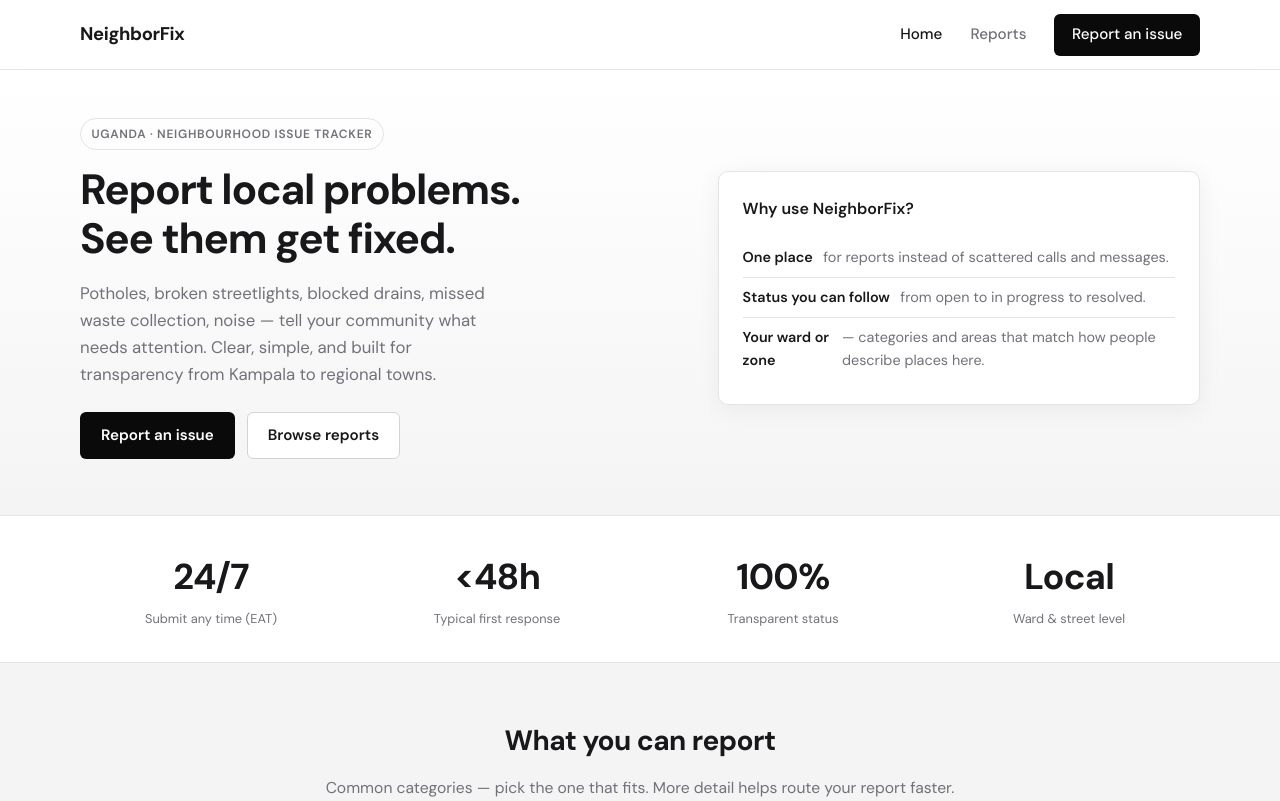
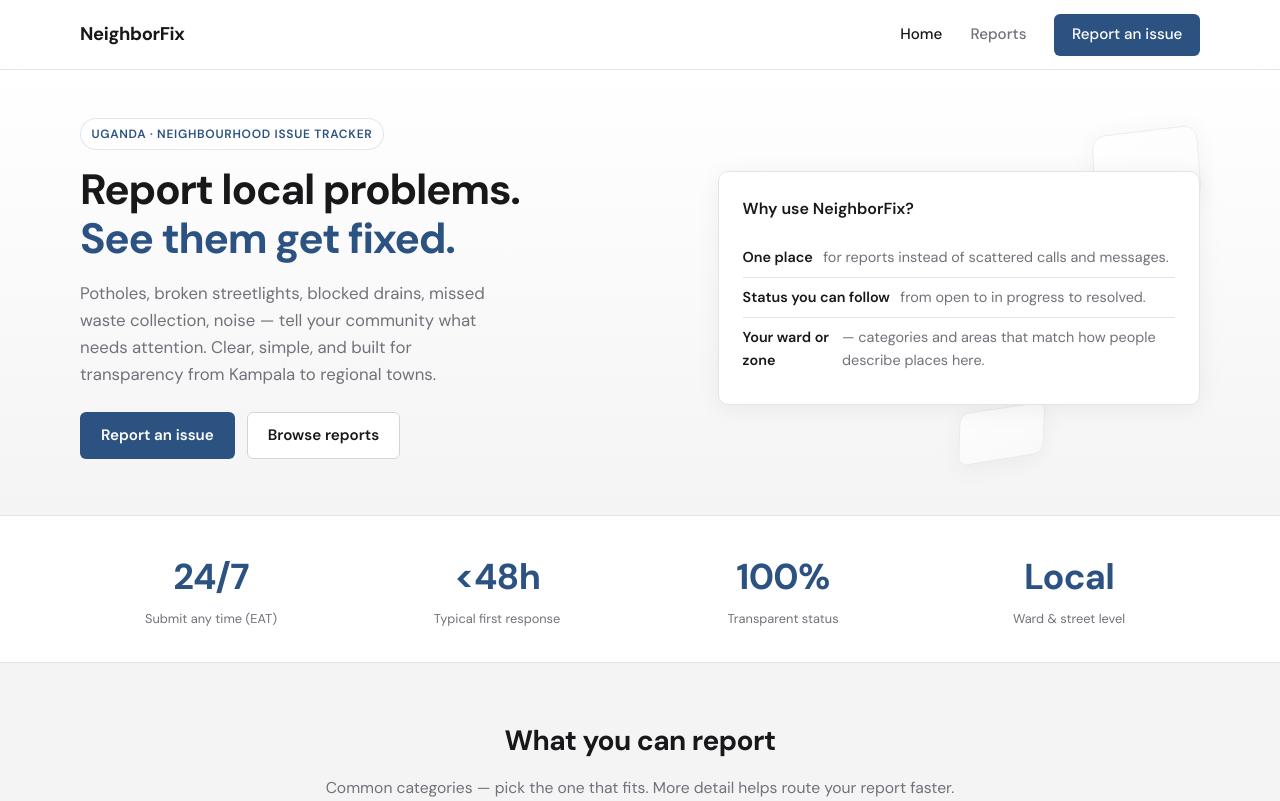
Before and after one commit to AsiimirePraise/NeighborFix, a Flask app: page / in a window 1280 px wide. Shown: the top 801 px of the page. Run offline with Flask 3, Linux system fonts and the light colour scheme; some libraries are stand-ins or nearby versions.

Commit message:
adjust ui

```diff
--- a/app/static/css/theme.css
+++ b/app/static/css/theme.css
@@ -1,6 +1,6 @@
 /*
  * NeighborFix — Uganda deployment
- * Strict greyscale palette (no accent colours): professional, readable, works on low-end phones.
+ * Greyscale base + one accent (--accent) for CTAs, stats, and focus.
  */
 :root {
   --bg: #f4f4f5;
@@ -12,6 +12,10 @@
   --border-strong: #d4d4d8;
   --inverse: #0a0a0a;
   --inverse-muted: #a1a1aa;
+  /* Second colour: muted steel blue (pairs with greyscale) */
+  --accent: #2c5282;
+  --accent-hover: #234a6e;
+  --accent-faint: rgba(44, 82, 130, 0.14);
   --shadow: 0 1px 2px rgba(0, 0, 0, 0.04);
   --shadow-md: 0 4px 24px rgba(0, 0, 0, 0.06);
   --radius: 10px;
@@ -38,6 +42,11 @@ body {
   color: var(--text);
   background: var(--bg);
   -webkit-font-smoothing: antialiased;
+}
+
+:focus-visible {
+  outline: 2px solid var(--accent);
+  outline-offset: 2px;
 }
 
 a {
@@ -101,7 +110,8 @@ img {
 
 .logo:hover {
   text-decoration: none;
-  opacity: 0.85;
+  color: var(--accent);
+  opacity: 1;
 }
 
 .nav-toggle {
@@ -152,7 +162,7 @@ img {
   align-items: center;
   justify-content: center;
   padding: 0.55rem 1.1rem;
-  background: var(--inverse);
+  background: var(--accent);
   color: #fff !important;
   border-radius: var(--radius-sm);
   font-weight: 600;
@@ -161,7 +171,7 @@ img {
 }
 
 .nav-cta:hover {
-  opacity: 0.92;
+  background: var(--accent-hover);
   text-decoration: none;
 }
 
@@ -220,12 +230,12 @@ img {
 }
 
 .btn-primary {
-  background: var(--inverse);
+  background: var(--accent);
   color: #fff;
 }
 
 .btn-primary:hover {
-  opacity: 0.92;
+  background: var(--accent-hover);
   text-decoration: none;
 }
 
@@ -246,12 +256,78 @@ img {
 
 /* Hero */
 .hero {
+  position: relative;
+  overflow: hidden;
   padding: 3rem 0 3.5rem;
   background: linear-gradient(180deg, var(--surface) 0%, var(--bg) 100%);
   border-bottom: 1px solid var(--border);
 }
 
+.hero-float-layer {
+  position: absolute;
+  inset: 0;
+  pointer-events: none;
+  perspective: 1400px;
+  perspective-origin: 60% 30%;
+  z-index: 0;
+}
+
+.hero-float {
+  position: absolute;
+  transform-style: preserve-3d;
+  border: 1px solid var(--border);
+  background: linear-gradient(145deg, var(--surface) 0%, var(--surface-elevated) 100%);
+  box-shadow: var(--shadow-md);
+  opacity: 0.72;
+}
+
+.hero-float--1 {
+  width: 112px;
+  height: 76px;
+  top: 10%;
+  right: 6%;
+  border-radius: 14px;
+  transform: rotateX(18deg) rotateY(-22deg) translateZ(0);
+}
+
+.hero-float--2 {
+  width: 64px;
+  height: 64px;
+  top: 38%;
+  right: 14%;
+  border-radius: 50%;
+  border-color: var(--accent-faint);
+  transform: rotateX(12deg) rotateY(16deg) translateZ(0);
+}
+
+.hero-float--3 {
+  width: 96px;
+  height: 56px;
+  bottom: 12%;
+  right: 18%;
+  border-radius: 10px;
+  transform: rotateX(-14deg) rotateY(20deg) translateZ(0);
+}
+
+@media (max-width: 768px) {
+  .hero-float-layer {
+    opacity: 0.45;
+  }
+
+  .hero-float--3 {
+    display: none;
+  }
+}
+
+@media (prefers-reduced-motion: reduce) {
+  .hero-float-layer {
+    display: none;
+  }
+}
+
 .hero-inner {
+  position: relative;
+  z-index: 1;
   display: grid;
   gap: 2rem;
 }
@@ -270,8 +346,9 @@ img {
   font-weight: 600;
   letter-spacing: 0.06em;
   text-transform: uppercase;
-  color: var(--text-muted);
-  border: 1px solid var(--border);
+  color: var(--accent);
+  border: 1px solid var(--accent-faint);
+  background: var(--surface);
   padding: 0.35rem 0.65rem;
   border-radius: 999px;
   margin-bottom: 1rem;
@@ -283,6 +360,31 @@ img {
   font-weight: 700;
   letter-spacing: -0.03em;
   line-height: 1.15;
+}
+
+.hero-typewriter {
+  display: inline;
+  min-height: 1.2em;
+  color: var(--accent);
+  border-right: 2px solid var(--accent);
+  padding-right: 2px;
+  animation: typewriter-caret 0.8s step-end infinite;
+}
+
+@keyframes typewriter-caret {
+  0%,
+  100% {
+    border-color: var(--accent);
+  }
+
+  50% {
+    border-color: transparent;
+  }
+}
+
+.hero-typewriter.is-done {
+  border-right-color: transparent;
+  animation: none;
 }
 
 .hero-lead {
@@ -361,7 +463,7 @@ img {
   font-size: clamp(1.75rem, 3vw, 2.25rem);
   font-weight: 700;
   letter-spacing: -0.02em;
-  color: var(--text);
+  color: var(--accent);
 }
 
 .stat-label {
--- a/app/templates/index.html
+++ b/app/templates/index.html
@@ -2,10 +2,22 @@
 {% block title %}Home{% endblock %}
 {% block content %}
 <section class="hero">
+  <div class="hero-float-layer" aria-hidden="true">
+    <div class="hero-float hero-float--1"></div>
+    <div class="hero-float hero-float--2"></div>
+    <div class="hero-float hero-float--3"></div>
+  </div>
   <div class="wrap hero-inner">
     <div>
       <span class="hero-badge">Uganda · neighbourhood issue tracker</span>
-      <h1>Report local problems.<br />See them get fixed.</h1>
+      <h1 class="hero-title" id="hero-title" aria-label="Report local problems. See them get fixed.">
+        <span class="hero-line">Report local problems.</span><br />
+        <span
+          id="hero-typewriter"
+          class="hero-typewriter"
+          data-typewriter-text="See them get fixed."
+        ></span>
+      </h1>
       <p class="hero-lead">
         Potholes, broken streetlights, blocked drains, missed waste collection, noise — tell your community what needs
         attention. Clear, simple, and built for transparency from Kampala to regional towns.
@@ -187,3 +199,9 @@
   </div>
 </section>
 {% endblock %}
+
+{% block extra_js %}
+<script src="https://cdn.jsdelivr.net/npm/gsap@3.12.5/dist/gsap.min.js" crossorigin="anonymous" defer></script>
+<script src="https://cdn.jsdelivr.net/npm/gsap@3.12.5/dist/ScrollTrigger.min.js" crossorigin="anonymous" defer></script>
+<script src="{{ url_for('static', filename='js/home.js') }}" defer></script>
+{% endblock %}
```
Also changed, not shown: app/static/js/home.js (added, +91 -0 lines).
